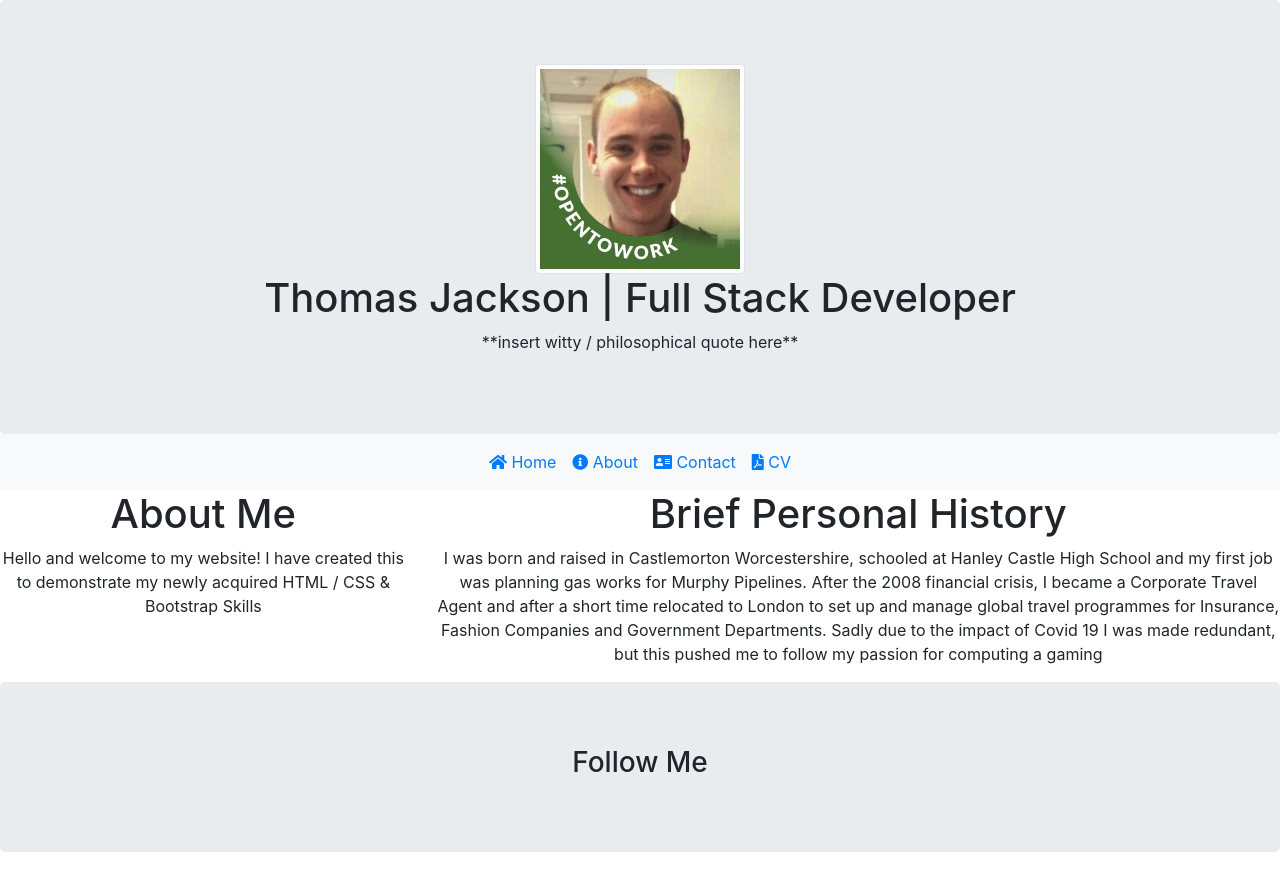
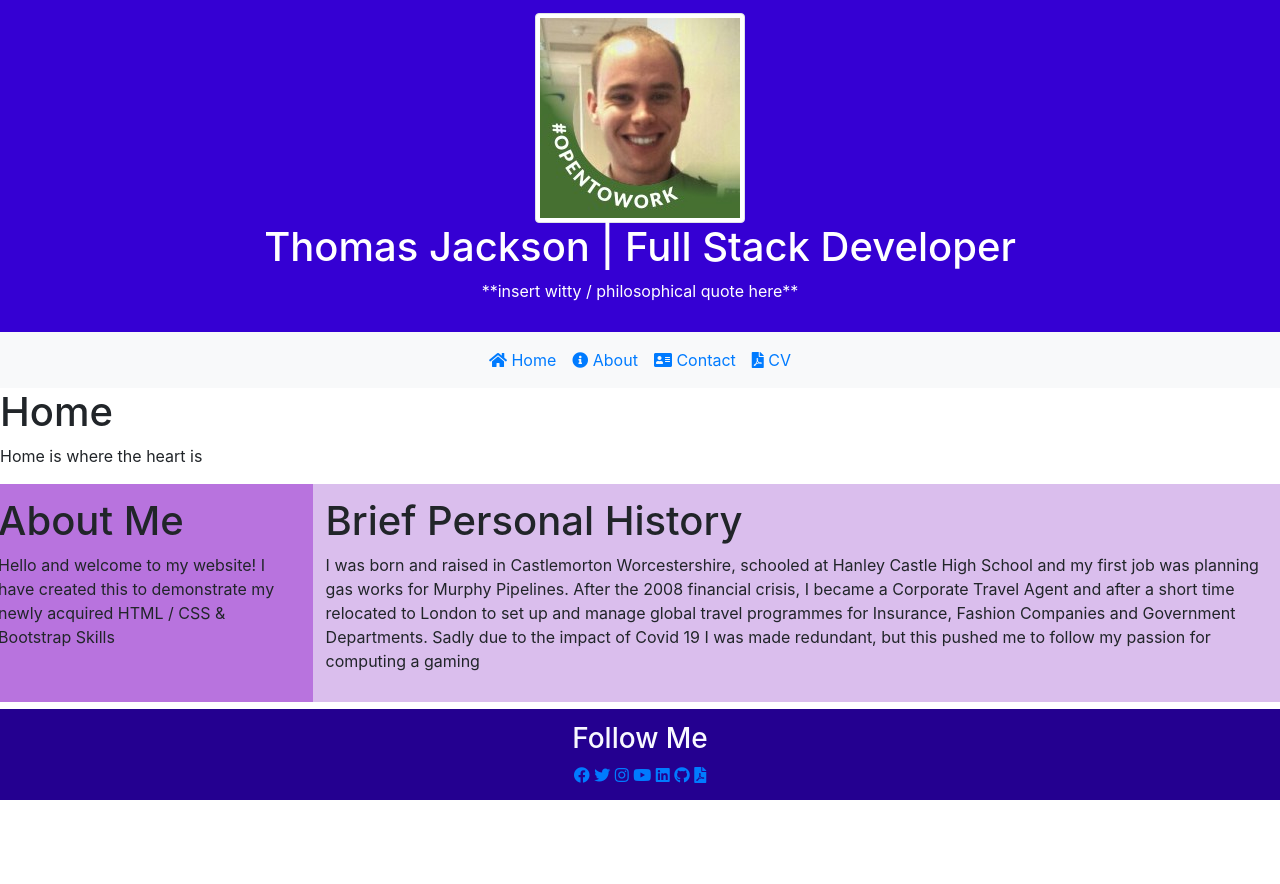
Before and after one commit to coopsx/Thomas-Full-Stack, a plain HTML site: page index.html in a window 1280 px wide. After the commit the page ends 800 px from the top, so only its background shows below. Drawn offline with nearby package versions, Linux system fonts and the light colour scheme.

Commit message:
added and styled heading footer and general layout

```diff
--- a/assets/style.css
+++ b/assets/style.css
@@ -1,3 +1,49 @@
-#footer {
-    margin-bottom:0"
+.header {
+    background-color: #3500d3;
+    padding: 1%;
+    text-align: center;
+    color: white;
 }
+
+.nav {
+    background-color: RGB(102,78,158);
+}
+
+/*----------Headings----------*/
+#Home {
+    background-color: purple;
+    font-style: italic;
+    text-align: center;
+    padding: 1%;
+}
+
+
+.column {
+  float: left;
+  padding: 10px;
+
+}
+
+.left {
+  width: 25%;
+  background-color: RGB(184,115,222);
+  padding: 1%;
+
+}
+
+.right {
+  width: 75%;
+  background-color: RGB(218,190,237);
+  padding: 1%
+}
+
+.footer {
+    padding: 1%;
+    text-align: center;
+    color: #f8f8ff;
+    position: fixed;
+    left: 0;
+    bottom: 0;
+    width: 100%;
+    background-color: #240090;
+}
--- a/index.html
+++ b/index.html
@@ -5,12 +5,12 @@
     <meta name="viewport" content="width=device-width, initial-scale=1.0">
     <link rel="stylesheet" href="https://stackpath.bootstrapcdn.com/bootstrap/4.5.2/css/bootstrap.min.css">
     <link rel="stylesheet" href="https://use.fontawesome.com/releases/v5.15.1/css/all.css" integrity="sha384-vp86vTRFVJgpjF9jiIGPEEqYqlDwgyBgEF109VFjmqGmIY/Y4HV4d3Gp2irVfcrp" crossorigin="anonymous">
-    <link rel="stylesheet" href="assets/.style.css">
+    <link rel="stylesheet" href="assets/style.css">
     <title>Thomas | Full Stack</title>
 </head>
 <body>
 
-<div class="jumbotron text-center" style="margin-bottom:0">
+<div class="header">
     <a href="index.html"><img src="assets/images/DP.jpg" alt="man smiling holding certificate" class="img-thumbnail"></a>
     <h1>Thomas Jackson | Full Stack Developer </h1>
     <p>**insert witty / philosophical quote here**</p>
@@ -33,20 +33,32 @@
   </ul>
 </nav>
 
-<div class="row text-center">
-  <div class="col-sm-4">
+<div class="home">
+    <h1>Home</h1>
+    <p>Home is where the heart is</p>
+</div>
+
+<div class="row">
+  <div class="column left">
     <h1>About Me</h1>
     <p>Hello and welcome to my website! I have created this to demonstrate my newly acquired HTML / CSS & Bootstrap Skills</p>
+  </div>
 
-  </div>
-    <div class="col-sm-8">
+  <div class="column right">
     <h1>Brief Personal History</h1>
     <p>I was born and raised in Castlemorton Worcestershire, schooled at Hanley Castle High School and my first job was planning gas works for Murphy Pipelines. After the 2008 financial crisis, I became a Corporate Travel Agent and after a short time relocated to London to set up and manage global travel programmes for Insurance, Fashion Companies and Government Departments. Sadly due to the impact of Covid 19 I was made redundant, but this pushed me to follow my passion for computing a gaming</p>
-    </div>
+  </div>
 </div>
 
-<div class="jumbotron text-center" id="footer">
-  <h3>Follow Me</h3>
+<div class="footer">
+ <h3>Follow Me</h3>
+    <a href="https://www.facebook.com/" target="_blank"><i class="fab fa-facebook"></i></a>
+    <a href="https://twitter.com/"target="_blank"><i class="fab fa-twitter"></i></a>
+    <a href="https://www.instagram.com/"target="_blank"><i class="fab fa-instagram"></i></a>
+    <a href="https://www.youtube.com/?gl=GB&hl=en-GB"target="_blank"><i class="fab fa-youtube"></i></a>
+    <a href="https://www.linkedin.com/"target="_blank"><i class="fab fa-linkedin"></i></a>
+    <a href="https://github.com/"target="_blank"><i class="fab fa-github"></i></a>
+    <a href="assets/images/profile-cv.pdf" download="profile cv"><i class="fas fa-file-pdf"></i></a>
 </div>
 
 </body>
```
Also changed, not shown: 1 other file.
